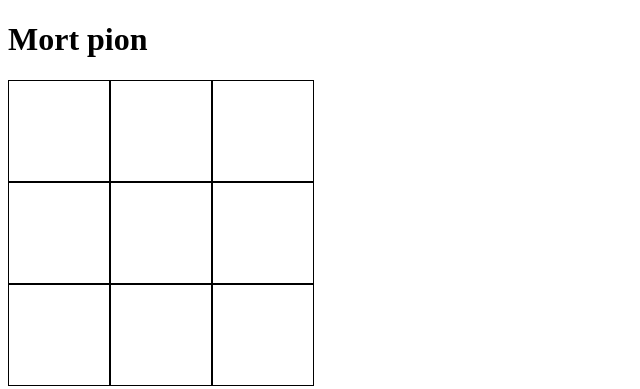
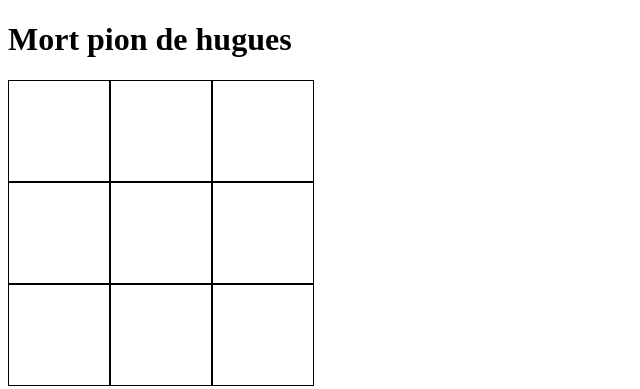
Before and after one commit to cath-dev/projet-001, a plain HTML site: page index.html in a window 1280 px wide. Shown: the whole page, without its empty margins (0-640 px from the left). Drawn offline with Linux system fonts and the light colour scheme.

Commit message:
cest a moi

```diff
--- a/index.html
+++ b/index.html
@@ -7,7 +7,7 @@
     <title>Document</title>
 </head>
 <body>
-    <h1>Mort pion</h1>
+    <h1>Mort pion de hugues</h1>
     <!-- Cree un jeu de mort pion -->
     <div id="jeu"></div>
     <script>
```
